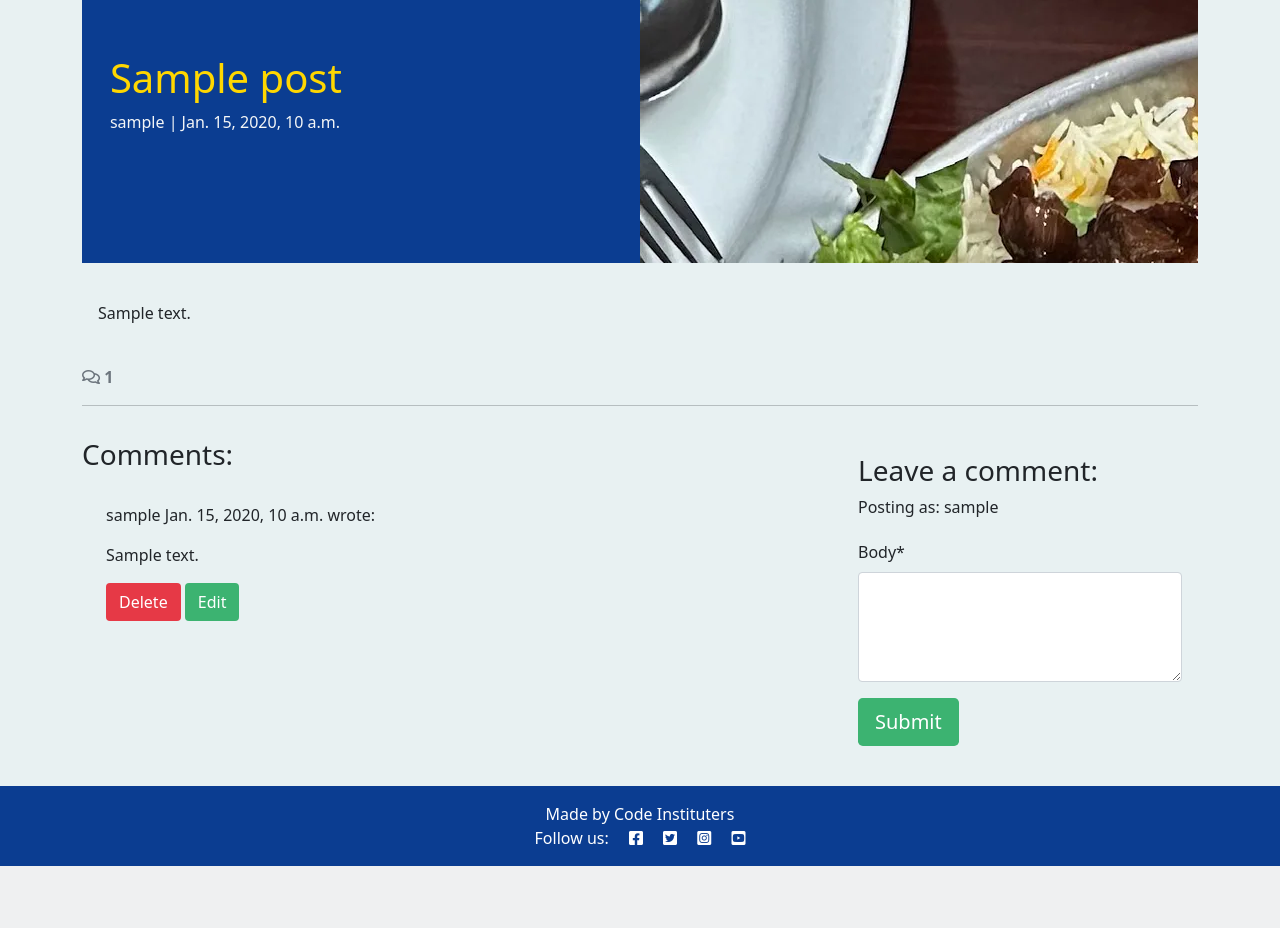
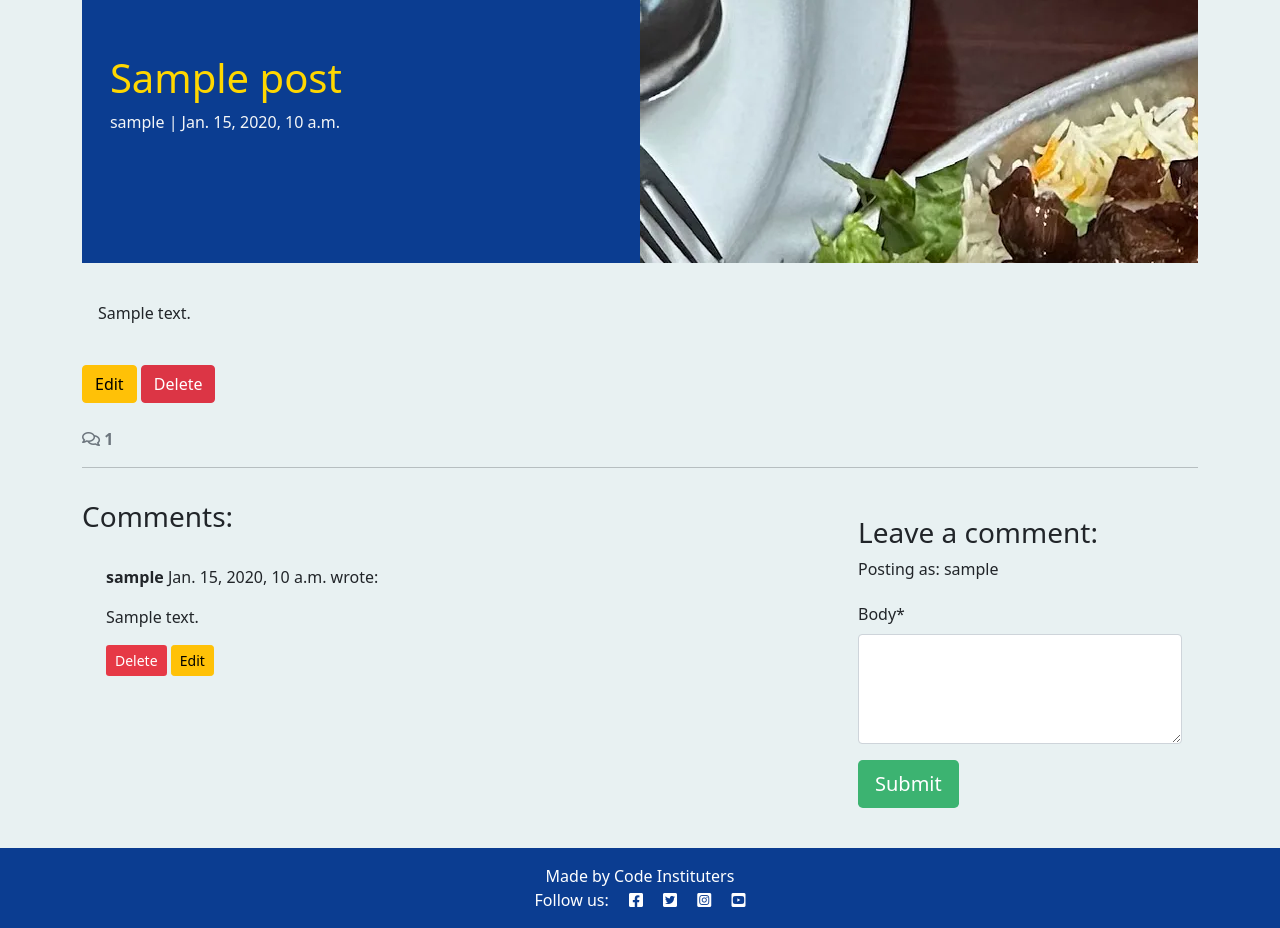
Before and after one commit to mary1-commits/Marys-recipes, a Django app: a page that uses blog/templates/blog/post_detail.html in a window 1280 px wide. Shown: the part 71-999 px from the top of the page. Before the commit the page ends 937 px from the top, so only its background shows below. Run offline with Django 4.2, Linux system fonts and the light colour scheme; a user stored in the database is signed in; tables that the repository leaves empty hold one stand-in row (values such as "Sample post"); some libraries are stand-ins or nearby versions.

Commit message:
add edit comment to views and url.py

```diff
--- a/blog/forms.py
+++ b/blog/forms.py
@@ -2,9 +2,7 @@ from .models import Comment, Post
 from django import forms
 
 
-
 class CommentForm(forms.ModelForm):
-
     class Meta:
         model = Comment
         fields = ['body']
--- a/blog/templates/blog/post_detail.html
+++ b/blog/templates/blog/post_detail.html
@@ -6,9 +6,7 @@
     <div class="container">
         <div class="row g-0">
             <div class="col-md-6 masthead-text">
-                <!-- Post title goes in these h1 tags -->
                 <h1 class="post-title">{{ post.title }}</h1>
-                <!-- Post author goes before the | the post's created date goes after -->
                 <p class="post-subtitle">{{ post.author }} | {{ post.created_on }}</p>
             </div>
             <div class="d-none d-md-block col-md-6 masthead-image">
@@ -20,16 +18,32 @@
 
 <div class="container">
     <div class="row">
-        <div class="col card mb-4  mt-3 left  top">
+        <div class="col card mb-4 mt-3 left top">
             <div class="card-body">
-                <!-- The post content goes inside the card-text. -->
-                <!-- Use the | safe filter inside the template tags -->
-                <p class="card-text">
-                    {{ post.content | safe }}
-                </p>
+                <p class="card-text">{{ post.content | safe }}</p>
             </div>
         </div>
     </div>
+
+    <!-- Buttons for managing the post -->
+    {% if user.is_authenticated and user.pk == post.author.pk %}
+    <div class="row mb-4">
+        <div class="col">
+            {% if post.status == 0 %}
+            <form action="{% url 'post_publish' post.slug %}" method="POST" class="d-inline">
+                {% csrf_token %}
+                <button type="submit" class="btn btn-primary">Publish</button>
+            </form>
+            {% endif %}
+            <a href="{% url 'post_update' post.slug %}" class="btn btn-warning">Edit</a>
+            <form action="{% url 'post_delete' post.slug %}" method="POST" class="d-inline">
+                {% csrf_token %}
+                <button type="submit" class="btn btn-danger">Delete</button>
+            </form>
+        </div>
+    </div>
+    {% endif %}
+
     <!-- Displaying count of comments -->
     <div class="row">
         <div class="col-12">
@@ -41,54 +55,64 @@
             <hr>
         </div>
     </div>
+
     <!-- Displaying Comments -->
     <div class="row">
-    <div class="col-md-8 card mb-4  mt-3 ">
+        <div class="col-md-8 card mb-4 mt-3">
             <h3>Comments:</h3>
             <div class="card-body">
-        <!-- We want a for loop inside the empty control tags
-          to iterate through each comment in comments -->
                 {% for comment in comments %}
-        <div class="p-2 comments
-          {% if not comment.approved and comment.author == user %}
-          faded{% elif not comment.approved %} d-none{% endif %}">
+                <div class="p-2 comments {% if not comment.approved and comment.author.pk == user.pk %}faded{% elif not comment.approved %} d-none{% endif %}">
                     <p class="font-weight-bold">
-            {{ comment.author }}
-            <span class="font-weight-normal">
-              {{ comment.created_on }}
-            </span> wrote:
+                        <strong>{{ comment.author }}</strong>
+                        <span class="font-weight-normal">{{ comment.created_on }}</span> wrote:
                     </p>
-          <div id="comment{{ comment.id }}">
-            {{ comment.body | linebreaks }}
-          </div>
-          {% if not comment.approved and comment.author == user %}
-          <p class="approval">
-            This comment is awaiting approval
-          </p>
+                    <div id="comment{{ comment.id }}">{{ comment.body | linebreaks }}</div>
+                    {% if not comment.approved and comment.author.pk == user.pk %}
+                    <p class="approval">This comment is awaiting approval</p>
                     {% endif %}
-          {% if user.is_authenticated and comment.author == user %}
-  <button class="btn btn-delete"
-    comment_id="{{ comment.id }}">Delete</button>
-  <button class="btn btn-edit"
-    comment_id="{{ comment.id }}">Edit</button>
+
+                    {% if user.is_authenticated and comment.author.pk == user.pk %}
+                    <form action="{% url 'comment_delete' comment.id %}" method="POST" class="d-inline">
+                        {% csrf_token %}
+                        <button type="submit" class="btn btn-delete btn-sm">Delete</button>
+                    </form>
+                    {% endif %}
+
+                    {% if user.is_authenticated and comment.author.pk == user.pk %}
+                        <a href="{% url 'comment_edit' comment.id %}" class="btn btn-warning btn-sm">Edit</a>
+                    {% endif %}
+
+                    {% if user.is_authenticated and user.pk == comment.post.author.pk and not comment.approved %}
+                    <form action="{% url 'approve_comment' comment.id %}" method="POST" class="d-inline">
+                        {% csrf_token %}
+                        <button type="submit" class="btn btn-success btn-sm">Approve Comment</button>
+                    </form>
                     {% endif %}
                 </div>
-        <!-- Our for loop ends here -->
                 {% endfor %}
             </div>
         </div>
+
         <!-- Creating New Comments -->
         <div class="col-md-4 card mb-4 mt-3">
             <div class="card-body">
                 {% if user.is_authenticated %}
-        <h3>Leave a comment:</h3>
+                    <h3>{% if editing_comment %}Edit your comment:{% else %}Leave a comment:{% endif %}</h3>
                     <p>Posting as: {{ user.username }}</p>
                     <form id="commentForm" method="post"
+                          action="{% if editing_comment %}{% url 'comment_edit' editing_comment.id %}{% else %}{% url 'add_comment' pk=post.pk %}{% endif %}"
                           style="margin-top: 1.3em;">
+
                         {{ comment_form | crispy }}
+
                         {% csrf_token %}
-          <button id="submitButton" type="submit"
-            class="btn btn-signup btn-lg">Submit</button>
+                        <button id="submitButton" type="submit" class="btn btn-signup btn-lg">
+                            {% if editing_comment %}Update{% else %}Submit{% endif %}
+                        </button>
+                        {% if editing_comment %}
+                            <a href="{% url 'post_detail' post.slug %}" class="btn btn-secondary btn-lg">Cancel</a>
+                        {% endif %}
                     </form>
                 {% else %}
                     <p>Log in to leave a comment</p>
@@ -97,31 +121,8 @@
         </div>
     </div>
 </div>
-<!-- Delete confirmation modal -->
-<div class="modal fade" id="deleteModal" tabindex="-1"
-  aria-labelledby="deleteModalLabel" aria-hidden="true">
-  <div class="modal-dialog">
-    <div class="modal-content">
-      <div class="modal-header">
-        <h5 class="modal-title"
-          id="deleteModalLabel">Delete comment?</h5>
-        <button type="button" class="btn-close"
-          data-bs-dismiss="modal" aria-label="Close"></button>
-      </div>
-      <div class="modal-body">
-        Are you sure you want to delete your comment?
-        This action cannot be undone.
-      </div>
-      <div class="modal-footer">
-        <button type="button" class="btn btn-secondary"
-          data-bs-dismiss="modal">Close</button>
-        <a id="deleteConfirm" href="#" class="btn
-          btn-danger">Delete</a>
-      </div>
-    </div>
-  </div>
-</div>
+
 {% endblock content %}
 {% block extras %}
-<script src="{% static 'static/js/comments.js' %}"></script>
+<script src="{% static 'js/comments.js' %}"></script>
 {% endblock %}
--- a/blog/urls.py
+++ b/blog/urls.py
@@ -10,8 +10,8 @@ urlpatterns = [
     path('<slug:slug>/publish', views.publish_post, name='post_publish'),
     path('<slug:slug>/delete', views.delete_post, name='post_delete'),
     path('<int:pk>/create_comment/', views.add_comment, name='add_comment'),
-    path('<slug:slug>/edit_comment/<int:comment_id>',
-         views.comment_edit, name='comment_edit'),
+    path('comment/<int:comment_id>/edit/',
+         views.CommentEditView.as_view(), name='comment_edit'),
     path('comment/<int:comment_id>/delete/',
          views.comment_delete, name='comment_delete'),
     path('comment/<int:comment_id>/approve/', views.approve_comment, name='approve_comment'),
--- a/blog/views.py
+++ b/blog/views.py
@@ -1,4 +1,4 @@
-from django.contrib.auth.mixins import LoginRequiredMixin
+from django.contrib.auth.mixins import LoginRequiredMixin, UserPassesTestMixin
 from django.contrib.auth.decorators import login_required
 from django.db.models import Count
 from django.shortcuts import render, get_object_or_404, reverse, redirect
@@ -197,6 +197,38 @@ def comment_edit(request, slug, comment_id):
     return HttpResponseRedirect(reverse('post_detail', args=[slug]))
 
 
+class CommentEditView(LoginRequiredMixin, UserPassesTestMixin, generic.UpdateView):
+    model = Comment
+    form_class = CommentForm
+    template_name = 'blog/post_detail.html'
+    pk_url_kwarg = 'comment_id'
+
+    def test_func(self):
+        comment = self.get_object()
+        return self.request.user == comment.author
+
+    def get_context_data(self, **kwargs):
+        context = super().get_context_data(**kwargs)
+        comment = self.get_object()
+        if 'comment_form' not in context:
+            context['comment_form'] = self.get_form()
+        context['post'] = comment.post
+        context['comments'] = comment.post.comments.all().select_related('author')
+        context['comment_count'] = comment.post.comments.count()
+        context['editing_comment'] = comment
+        return context
+
+    def get_form_kwargs(self):
+        kwargs = super().get_form_kwargs()
+        if not self.request.POST:
+            # For GET requests, initialize form with existing comment data
+            kwargs['initial'] = {'body': self.get_object().body}
+        return kwargs
+
+
+    def get_success_url(self):
+        return reverse('post_detail', kwargs={'slug': self.object.post.slug})
+
 @login_required
 def approve_comment(request, comment_id):
     # Get the comment or return 404
```
Lines whose indentation alone changed are shown as unchanged.
